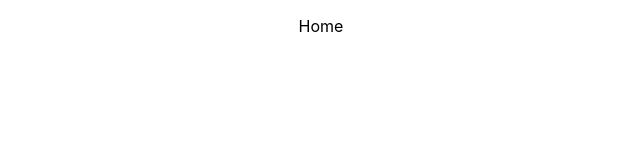
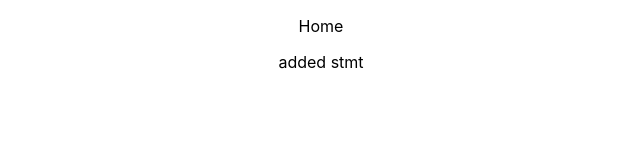
Before and after one commit to Praneeth-22/Interact-React-Impact, a React (Create React App) app: page / in a window 1280 px wide. Shown: the top 160 px of the page, without its empty margins (319-959 px from the left). Built offline with nearby package versions, Linux system fonts and the light colour scheme.

Commit message:
added a line in home.js

```diff
--- a/src/Components/Home.js
+++ b/src/Components/Home.js
@@ -4,6 +4,7 @@ function Home() {
   return (
     <div>
       <p>Home</p>
+      <p>added stmt</p>
     </div>
   )
 }
```
